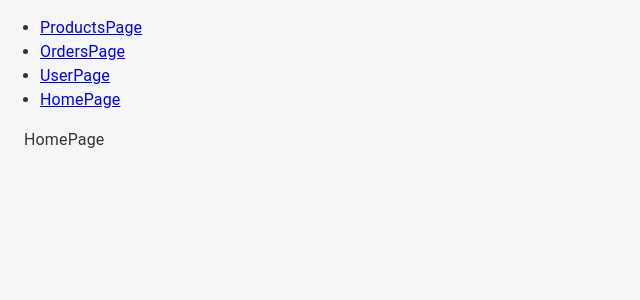
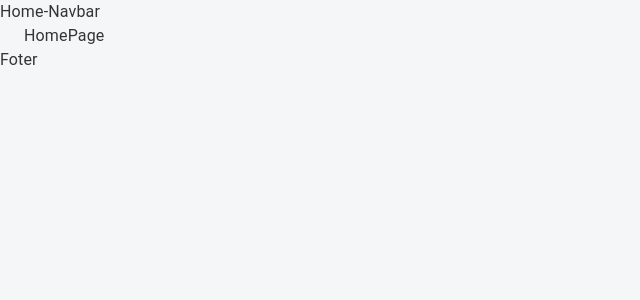
Before and after one commit to legendaxad/burak-react, a React (Create React App) app: page / in a window 1280 px wide. Shown: the top 300 px of the page, without its empty margins (0-640 px from the left). Built offline with nearby package versions, Linux system fonts and the light colour scheme.

Commit message:
fix:organize header and footer components

```diff
--- a/src/app/App.tsx
+++ b/src/app/App.tsx
@@ -1,34 +1,20 @@
 import React from "react";
 //@ts-ignore
 import "../css/app.css";
-import { Link, Route, Switch } from "react-router-dom";
+import { Link, Route, Switch, useLocation } from "react-router-dom";
 import { HomePage } from "./screens/homePage";
 import { ProductsPage } from "./screens/productsPage";
 import { OrdersPage } from "./screens/ordersPage";
 import { UserPage } from "./screens/userPage";
+import { HomeNavbar } from "./components/headers/HomeNavbar";
+import { OtherNavbar } from "./components/headers/OtherNavbar";
+import { Footer } from "./components/footers";
 
 function App() {
+  const location = useLocation();
   return (
-    <div>
-      <nav>
-        <ul>
-          <li>
-            <Link to="/products">ProductsPage</Link>
-          </li>
-          <li>
-            <Link to="/orders">OrdersPage</Link>
-          </li>
-          <li>
-            <Link to="/member-page">UserPage</Link>
-          </li>
-          <li>
-            <Link to="/">HomePage</Link>
-          </li>
-        </ul>
-      </nav>
-
-      {/* A <Switch> looks through its children <Route>s and
-            renders the first one that matches the current URL. */}
+    <>
+      {location.pathname === "/" ? <HomeNavbar /> : <OtherNavbar />}
       <Switch>
         <Route path="/products">
           <ProductsPage />
@@ -43,7 +29,8 @@
           <HomePage />
         </Route>
       </Switch>
-    </div>
+      <Footer />
+    </>
   );
 }
 
--- /dev/null
+++ b/src/app/components/footers/index.tsx
@@ -0,0 +1,3 @@
+export function Footer() {
+  return <div>Foter</div>;
+}
--- /dev/null
+++ b/src/app/components/headers/HomeNavbar.tsx
@@ -0,0 +1,3 @@
+export function HomeNavbar() {
+  return <div>Home-Navbar</div>;
+}
--- /dev/null
+++ b/src/app/components/headers/OtherNavbar.tsx
@@ -0,0 +1,3 @@
+export function OtherNavbar() {
+  return <div>Other-Navbar</div>;
+}
```
